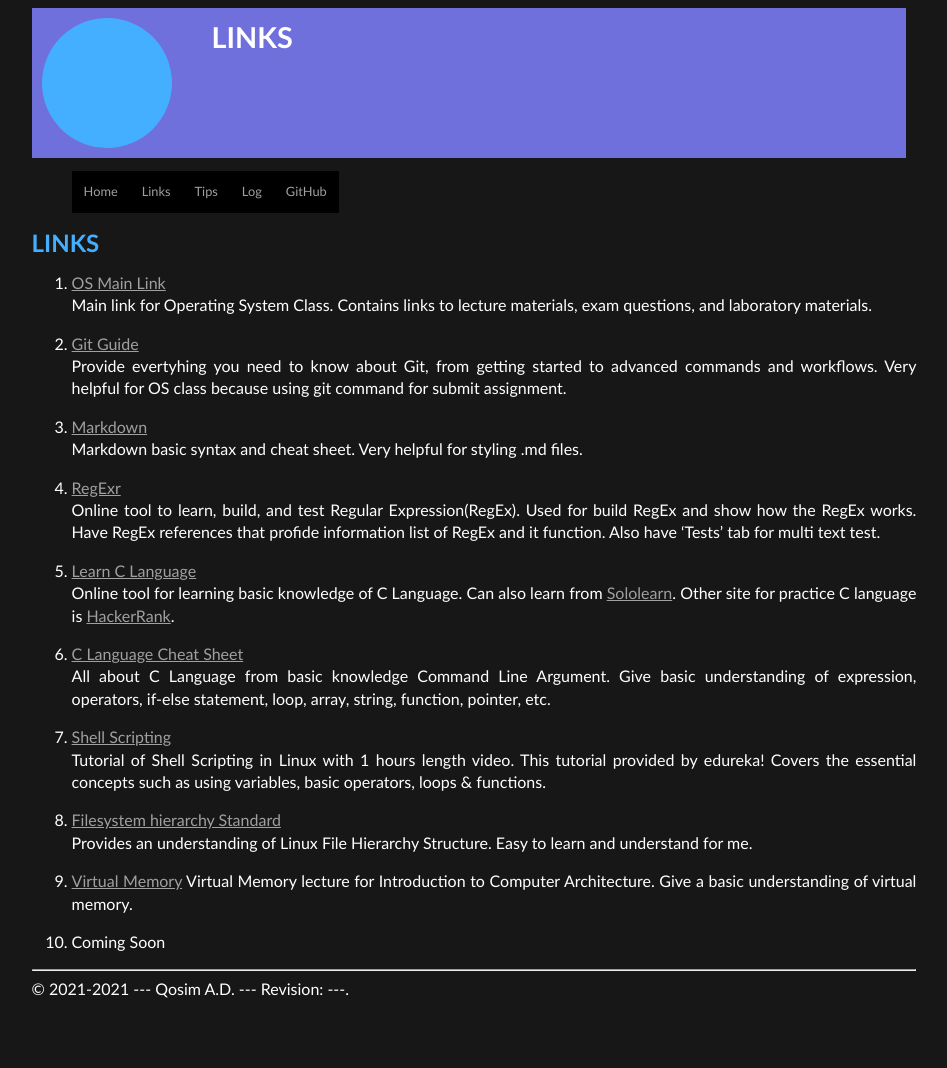
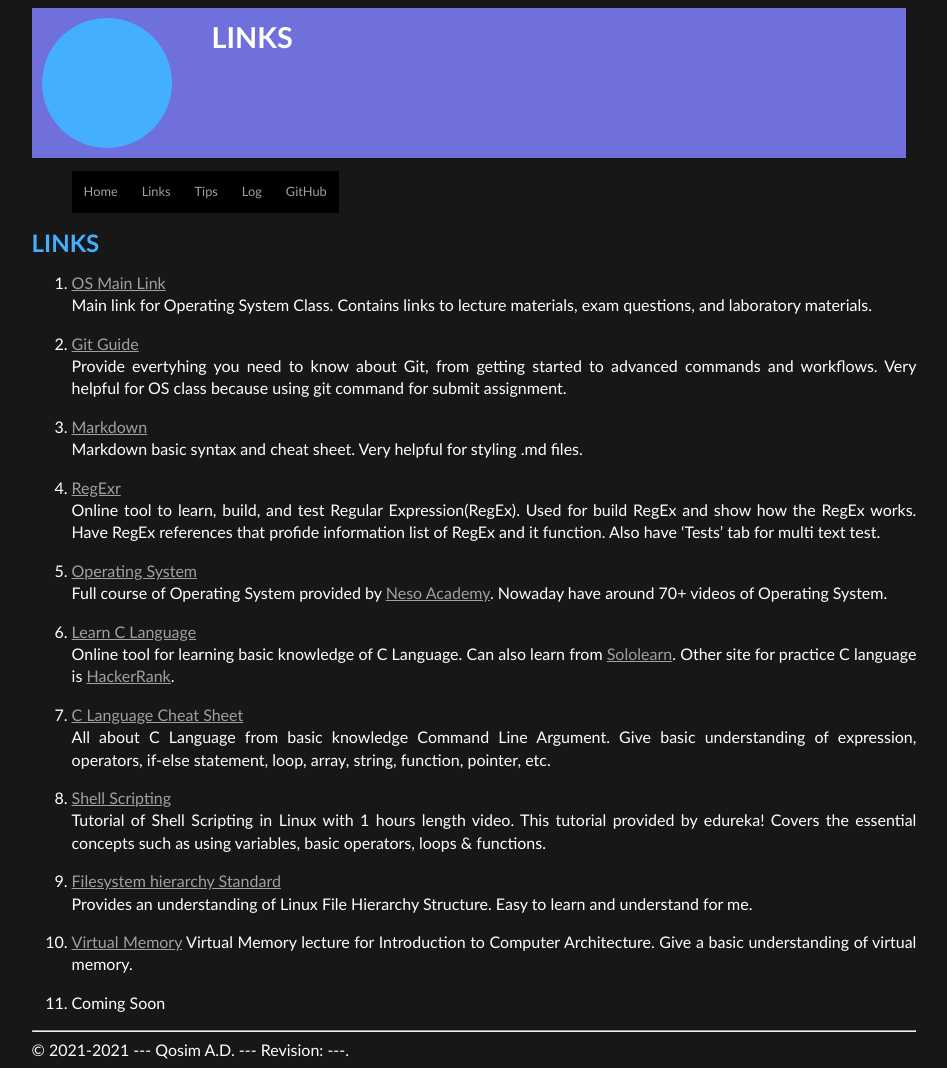
Before and after one commit to qdave5/os212, a Jekyll site: the page built from links.md, in a window 1280 px wide. Shown: the whole page, without its empty margins (166-1113 px from the left). Built offline with Jekyll 4.4.1, drawn with Linux system fonts in a browser that asks for light colours; our own code applies the rules of GitHub Pages for plain Markdown files; before the commit the page ends 1007 px from its top, so only the background shows below that.

```diff
--- a/TXT/myrank.txt
+++ b/TXT/myrank.txt
@@ -11,3 +11,6 @@ ZCZC W04 serimanrnsa
 ZCZC W05 Spacesick
 ZCZC W05 stndaru
 ZCZC W05 stevennovaryo
+ZCZC W06 whenwe177
+ZCZC W06 trmazayal
+ZCZC W06 valordra
--- a/links.md
+++ b/links.md
@@ -22,26 +22,30 @@ Used for build RegEx and show how the RegEx works.
 Have RegEx references that profide information list of RegEx and it function.
 Also have 'Tests' tab for multi text test.
 
-5. [Learn C Language](https://www.learn-c.org/)<br>
+5. [Operating System](https://www.youtube.com/playlist?list=PLBlnK6fEyqRiVhbXDGLXDk_OQAeuVcp2O)<br>
+Full course of Operating System provided by [Neso Academy](https://www.youtube.com/c/nesoacademy).
+Nowaday have around 70+ videos of Operating System.
+
+6. [Learn C Language](https://www.learn-c.org/)<br>
 Online tool for learning basic knowledge of C Language.
 Can also learn from [Sololearn](https://www.sololearn.com/).
 Other site for practice C language is [HackerRank](https://www.hackerrank.com/).
 
-6. [C Language Cheat Sheet](https://developerinsider.co/c-programming-language-cheat-sheet/)<br>
+7. [C Language Cheat Sheet](https://developerinsider.co/c-programming-language-cheat-sheet/)<br>
 All about C Language from basic knowledge Command Line Argument.
 Give basic understanding of expression, operators, if-else statement, loop, array, string, function, pointer, etc.
 
-7. [Shell Scripting](https://www.youtube.com/watch?v=GtovwKDemnI&t=2s)<br>
+8. [Shell Scripting](https://www.youtube.com/watch?v=GtovwKDemnI&t=2s)<br>
 Tutorial of Shell Scripting in Linux with 1 hours length video.
 This tutorial provided by edureka!
 Covers the essential concepts such as using variables, basic operators, loops & functions.
 
-8. [Filesystem hierarchy Standard](https://www.geeksforgeeks.org/linux-file-hierarchy-structure/)<br>
+9. [Filesystem hierarchy Standard](https://www.geeksforgeeks.org/linux-file-hierarchy-structure/)<br>
 Provides an understanding of Linux File Hierarchy Structure.
 Easy to learn and understand for me.
 
-9. [Virtual Memory](https://www.youtube.com/playlist?list=PLiwt1iVUib9s2Uo5BeYmwkDFUh70fJPxX)
+10. [Virtual Memory](https://www.youtube.com/playlist?list=PLiwt1iVUib9s2Uo5BeYmwkDFUh70fJPxX)
 Virtual Memory lecture for Introduction to Computer Architecture.
 Give a basic understanding of virtual memory.
 
-10. Coming Soon
+11. Coming Soon
```
Also changed, not shown: TXT/mylog.txt (+12 -0 lines), 6 other files.
